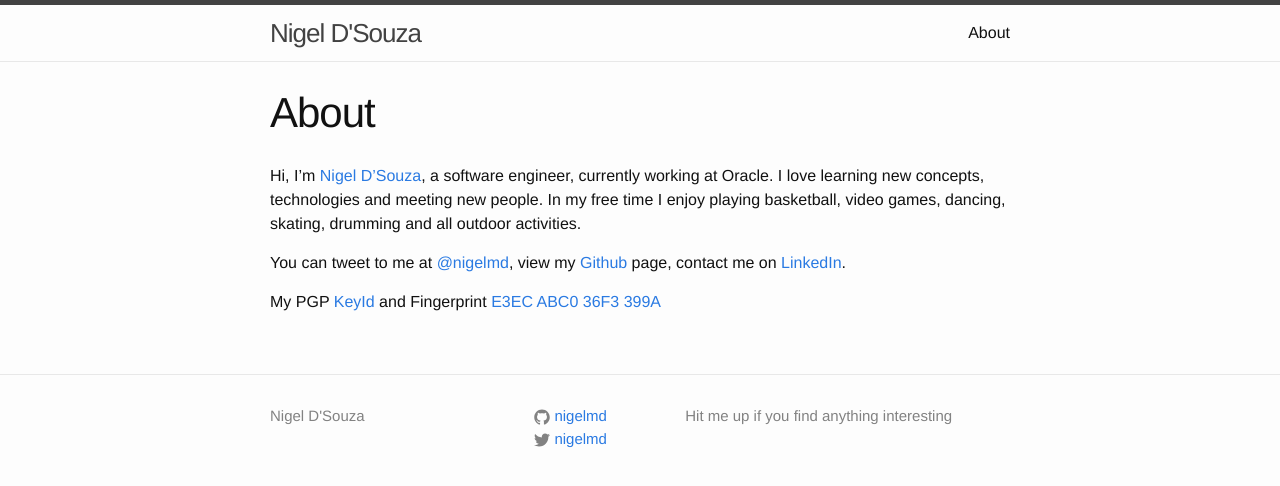
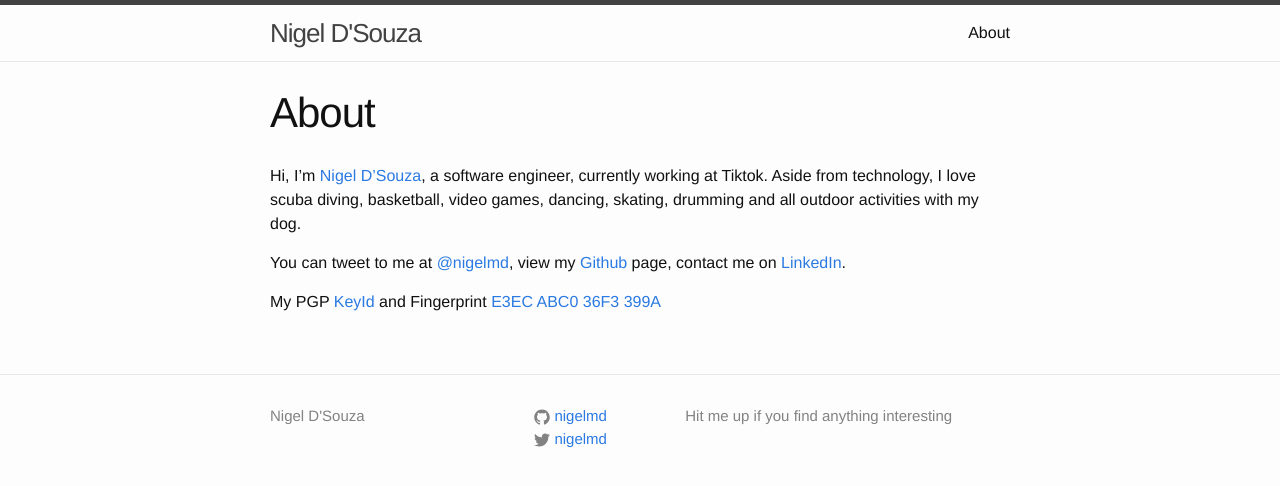
Before and after one commit to nigelmd/nigelmd.github.io, a Jekyll site: the page built from about.md, in a window 1280 px wide. Shown: the top 486 px of the page. Built offline with Jekyll 4.4.1, drawn with Linux system fonts in a browser that asks for light colours.

Commit message:
Update about me

```diff
--- a/about.md
+++ b/about.md
@@ -4,8 +4,8 @@ title: About
 permalink: /about/
 ---
 
-Hi, I'm [Nigel D'Souza](https://www.nigeldsouza.io), a software engineer, currently working at Oracle.
-I love learning new concepts, technologies and meeting new people. In my free time I enjoy playing basketball, video games, dancing, skating, drumming and all outdoor activities.
+Hi, I'm [Nigel D'Souza](https://www.nigeldsouza.io), a software engineer, currently working at Tiktok.
+Aside from technology, I love scuba diving, basketball, video games, dancing, skating, drumming and all outdoor activities with my dog.
 
 You can tweet to me at [@nigelmd](https://twitter.com/nigelmd), view my [Github](https://github.com/nigelmd) page, contact me on [LinkedIn](https://linkedin.com/in/nigelmd).
 
```
